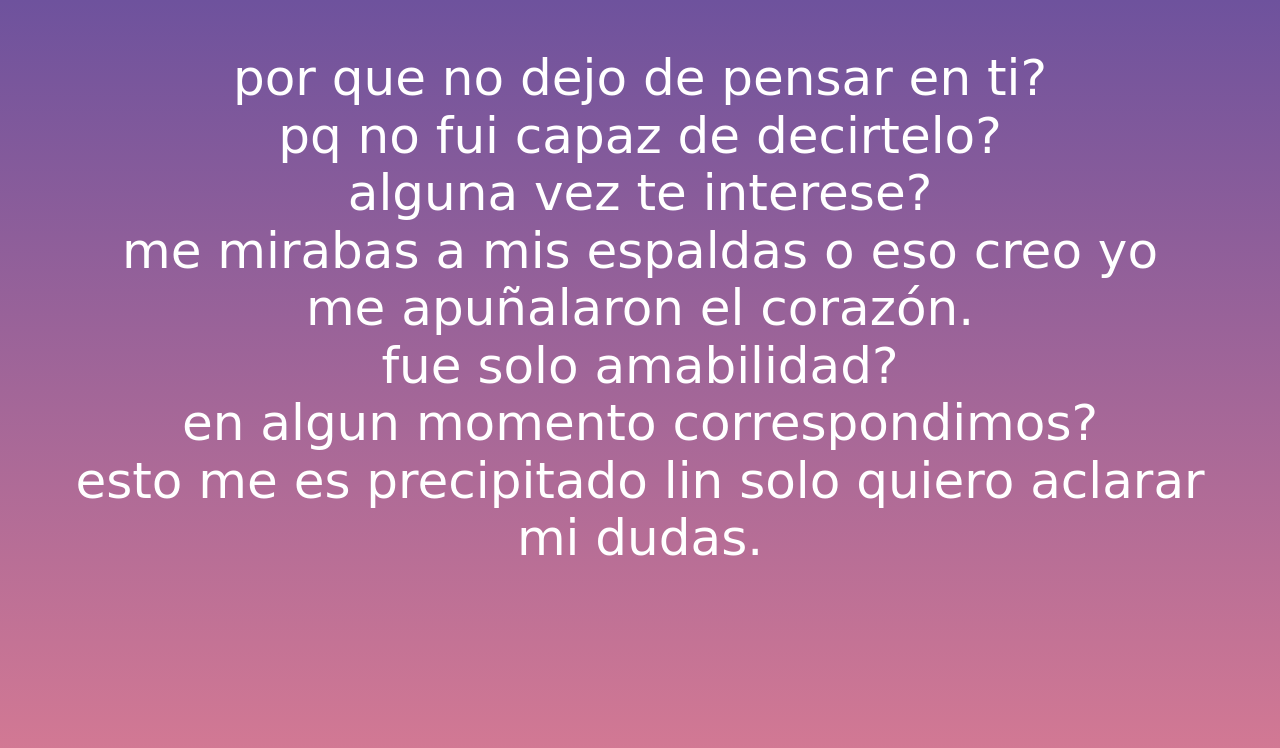
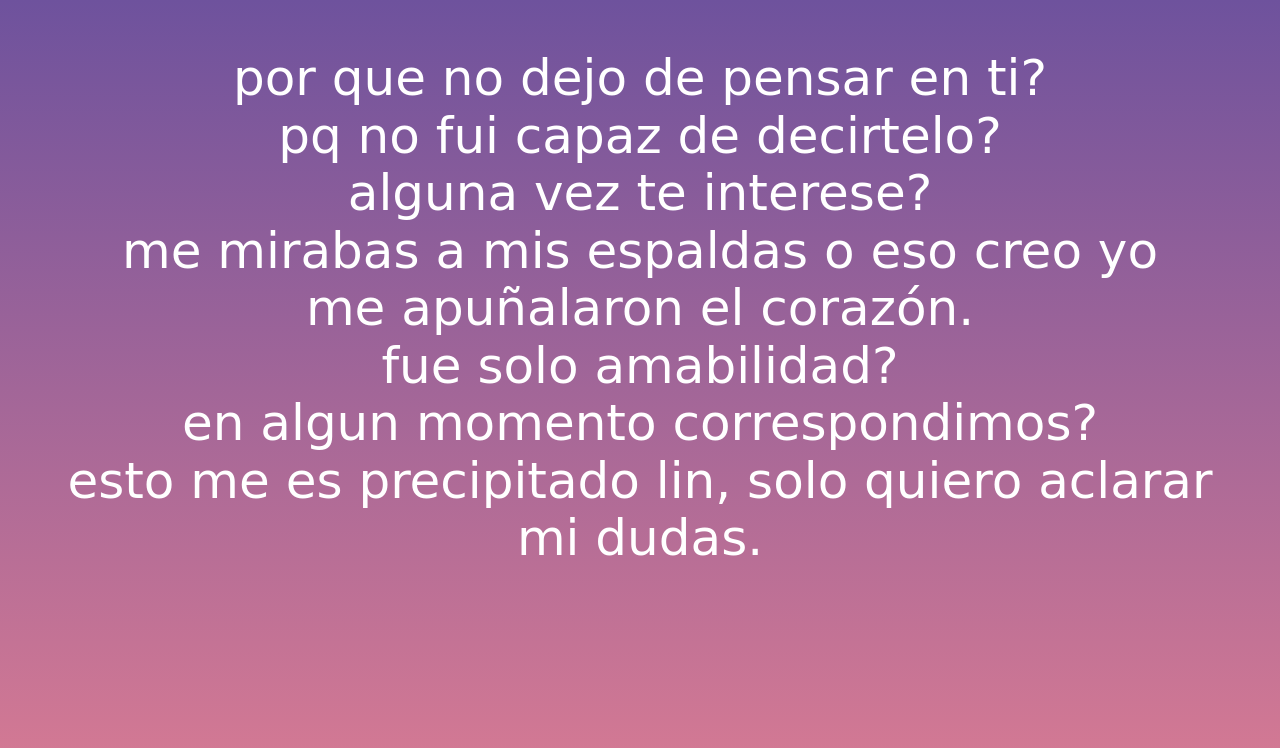
Before and after one commit to heylinfrom/kasjefksajefksaefmvasvsaekjaweirwugineiuvnwiuebiuebwiuetwahetiughasiegu, a plain HTML site: page index.html in a window 1280 px wide. Drawn offline with nearby package versions, Linux system fonts and the light colour scheme; a web font is replaced by a local one.

Commit message:
Update index.html

```diff
--- a/index.html
+++ b/index.html
@@ -14,7 +14,7 @@
         me apuñalaron el corazón.<br>
         fue solo amabilidad?<br>
         en algun momento correspondimos?<br>
-        esto me es precipitado lin solo quiero aclarar mi dudas.
+        esto me es precipitado lin, solo quiero aclarar mi dudas.
         </p>
   </body>
 </html>
```
